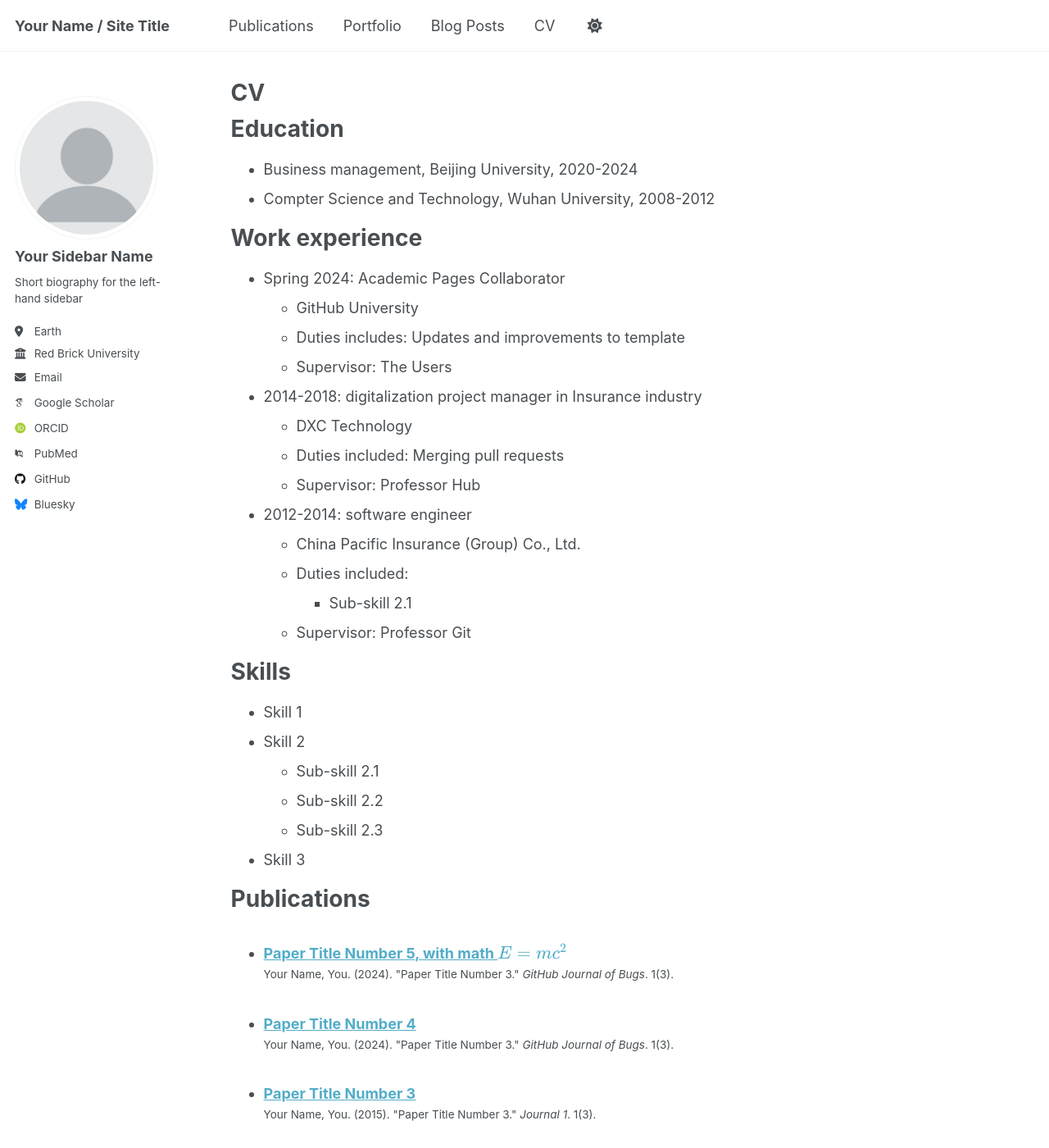
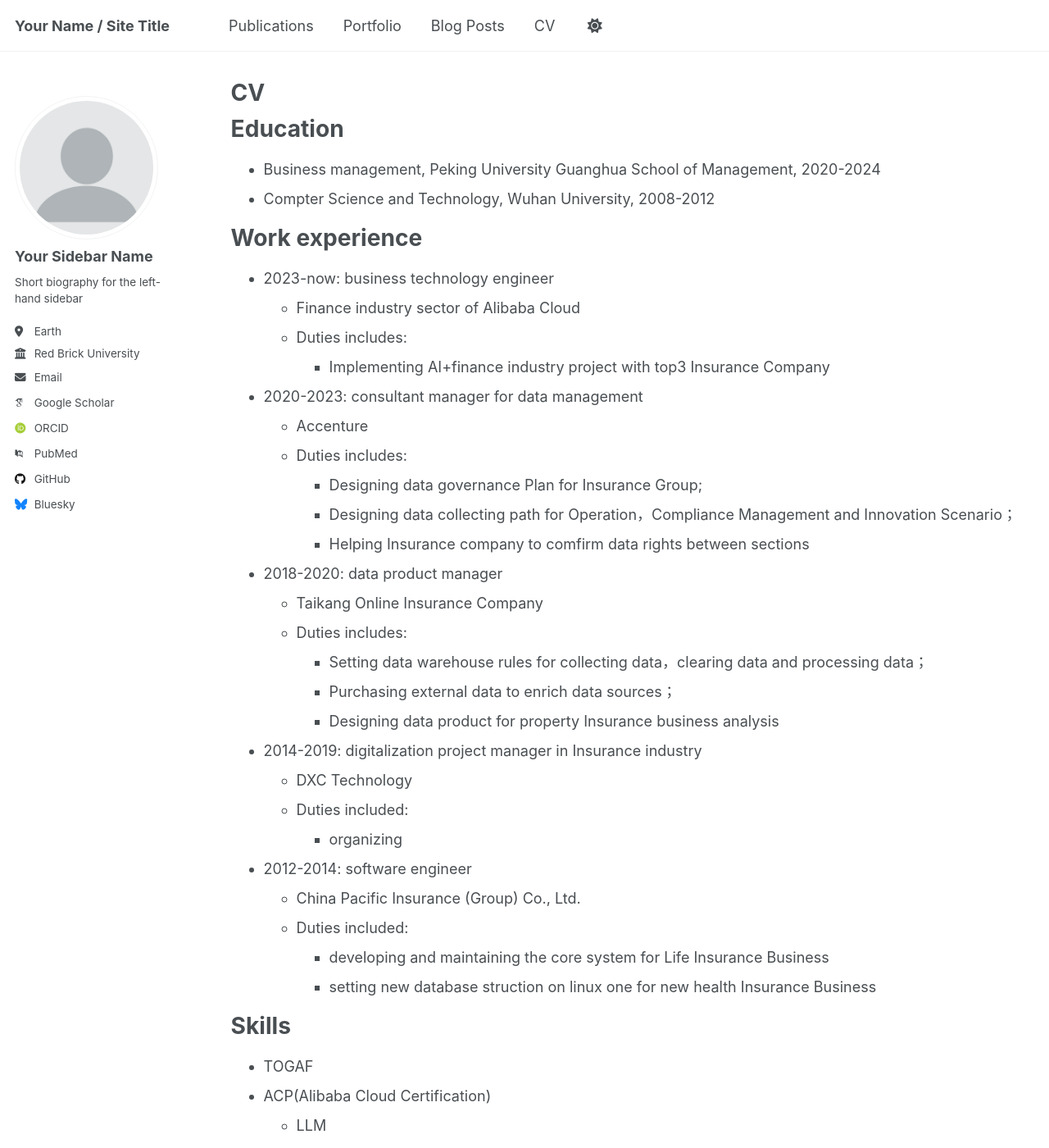
Before and after one commit to mayue0718/mayue0718.github.io, a Jekyll site: the page built from _pages/cv.md, in a window 1280 px wide and 1400 px high. Shown: the whole window at 82% size. Built offline with Jekyll 4.4.1, drawn with Linux system fonts in a browser that asks for light colours; some web fonts are replaced; a script that is not in the unit is left out; some of the changed text lies outside the part shown.

Commit message:
Update cv.md

```diff
--- a/_pages/cv.md
+++ b/_pages/cv.md
@@ -11,35 +11,49 @@ redirect_from:
 
 Education
 ======
-* Business management, Beijing University, 2020-2024
+* Business management, Peking University Guanghua School of Management, 2020-2024
 * Compter Science and Technology, Wuhan University, 2008-2012
 
 Work experience
 ======
-* Spring 2024: Academic Pages Collaborator
-  * GitHub University
-  * Duties includes: Updates and improvements to template
-  * Supervisor: The Users
+* 2023-now: business technology engineer
+  * Finance industry sector of Alibaba Cloud
+  * Duties includes:
+    * Implementing AI+finance industry project with top3 Insurance Company
 
-* 2014-2018: digitalization project manager in Insurance industry
+* 2020-2023: consultant manager for data management
+  * Accenture
+  * Duties includes:
+    * Designing data governance Plan for Insurance Group;
+    * Designing data collecting path for Operation，Compliance Management and Innovation Scenario；
+    * Helping Insurance company to comfirm data rights between sections
+
+* 2018-2020: data product manager
+  * Taikang Online Insurance Company
+  * Duties includes:
+    * Setting data warehouse rules for collecting data，clearing data and processing data；
+    * Purchasing external data to enrich data sources；
+    * Designing data product for property Insurance business analysis
+
+
+* 2014-2019: digitalization project manager in Insurance industry
   * DXC Technology
-  * Duties included: Merging pull requests
-  * Supervisor: Professor Hub
+  * Duties included:
+    * organizing
 
 * 2012-2014: software engineer
   * China Pacific Insurance (Group) Co., Ltd.
   * Duties included:
-    * Sub-skill 2.1
-  * Supervisor: Professor Git
+    * developing and maintaining the core system for Life Insurance Business
+    * setting new database struction on linux one for new health Insurance Business
 
 Skills
 ======
-* Skill 1
-* Skill 2
-  * Sub-skill 2.1
-  * Sub-skill 2.2
-  * Sub-skill 2.3
-* Skill 3
+* TOGAF
+* ACP(Alibaba Cloud Certification)
+  * LLM
+  * Cloud-Native Application
+* PMP
 
 Publications
 ======
@@ -53,11 +67,11 @@ Talks
     {% include archive-single-talk-cv.html  %}
   {% endfor %}</ul>
 
-Teaching
-======
-  <ul>{% for post in site.teaching reversed %}
-    {% include archive-single-cv.html %}
-  {% endfor %}</ul>
+#Teaching
+#======
+#  <ul>{% for post in site.teaching reversed %}
+#    {% include archive-single-cv.html %}
+#  {% endfor %}</ul>
 
 Service and leadership
 ======
```
